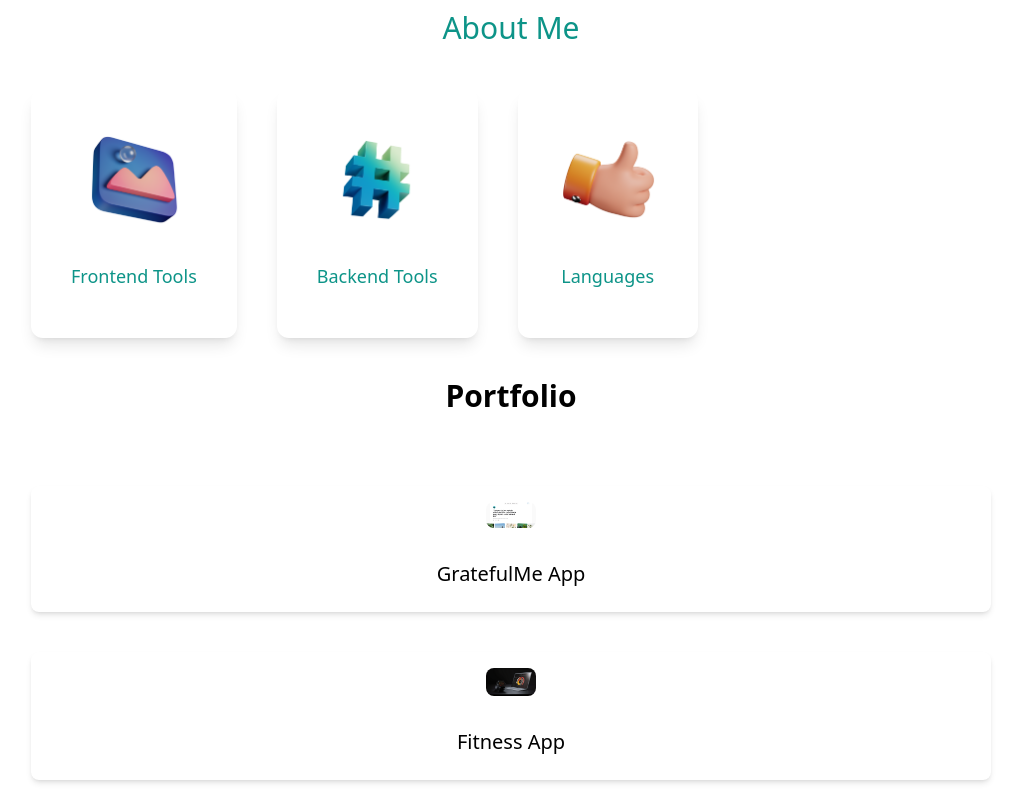
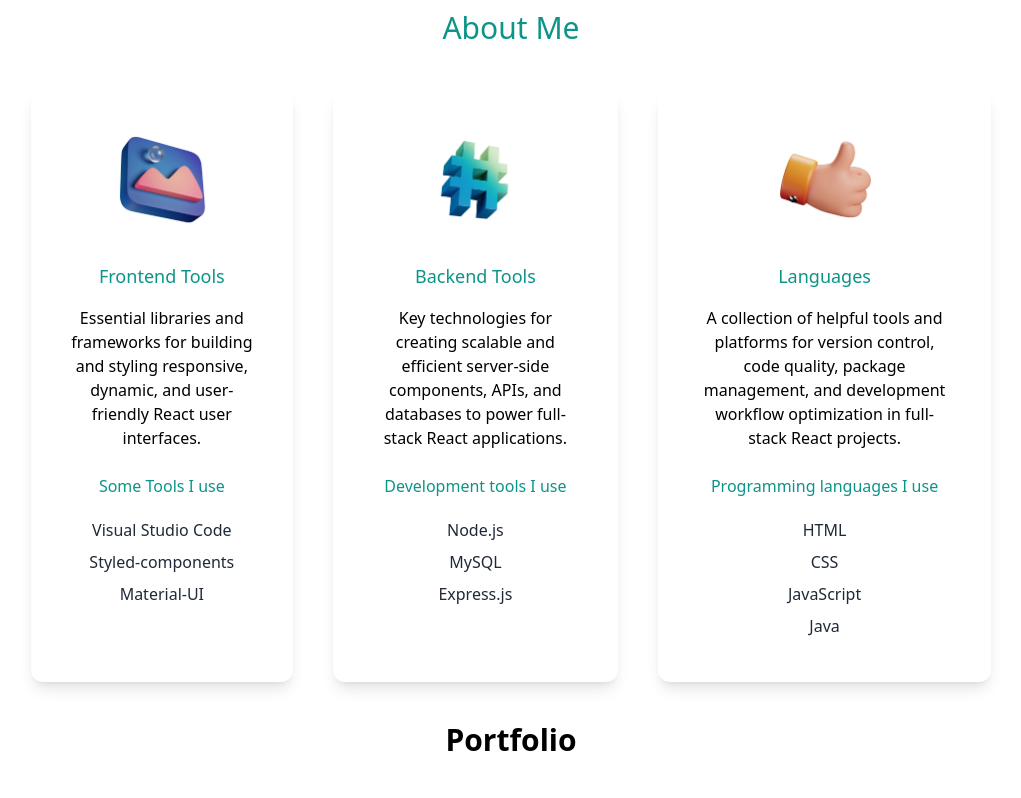
Before and after one commit to JDRGit/react-portfolio, a Next.js app: page / in a window 1280 px wide. Shown: the part 946-1744 px from the top of the page, without its empty margins (129-1150 px from the left). Built offline with nearby package versions, Linux system fonts and the light colour scheme.

Commit message:
skills updated

```diff
--- a/components/Portfolio.js
+++ b/components/Portfolio.js
@@ -1,4 +1,3 @@
-// components/Portfolio.js
 import { useState } from "react";
 import Image from "next/image";
 import { motion, AnimatePresence, MotionConfig } from "framer-motion";
--- a/components/Skills.js
+++ b/components/Skills.js
@@ -3,7 +3,7 @@ import design from "../public/design.png";
 import code from "../public/code.png";
 import consulting from "../public/consulting.png";
 import { useState } from "react";
-import { motion, AnimatePresence } from "framer-motion";
+
 
 export default function Skills() {
   const [selectedId, setSelectedId] = useState(null);
@@ -47,23 +47,15 @@ export default function Skills() {
 
   return (
     <section>
-      <div className="lg:flex gap-10 ">
+      <div className="lg:flex gap-10">
         {skillItems.map((item) => (
           <div
             key={item.id}
-            className="flex flex-col items-center text-center shadow-lg p-10 rounded-xl my-10 dark:bg-white cursor-pointer"
-            onClick={() => handleClick(item.id)}
+            className="flex flex-col items-center text-center shadow-lg p-10 rounded-xl my-10 dark:bg-white"
           >
             <Image src={item.image} width={100} height={100} alt={item.alt} />
             <h3 className="text-lg font-medium pt-8 pb-2 text-teal-600">{item.title}</h3>
-            <AnimatePresence>
-              {selectedId === item.id && (
-                <motion.div
-                  initial={{ opacity: 0, height: 0 }}
-                  animate={{ opacity: 1, height: "auto" }}
-                  exit={{ opacity: 0, height: 0 }}
-                  transition={{ duration: 0.3 }}
-                >
+            <div>
               <p className="py-2">{item.description}</p>
               <h4 className="py-4 text-teal-600">{item.toolsTitle}</h4>
               {item.tools.map((tool, index) => (
@@ -71,9 +63,7 @@ export default function Skills() {
                   {tool}
                 </p>
               ))}
-                </motion.div>
-              )}
-            </AnimatePresence>
+            </div>
           </div>
         ))}
       </div>
```
Lines whose indentation alone changed are shown as unchanged.
